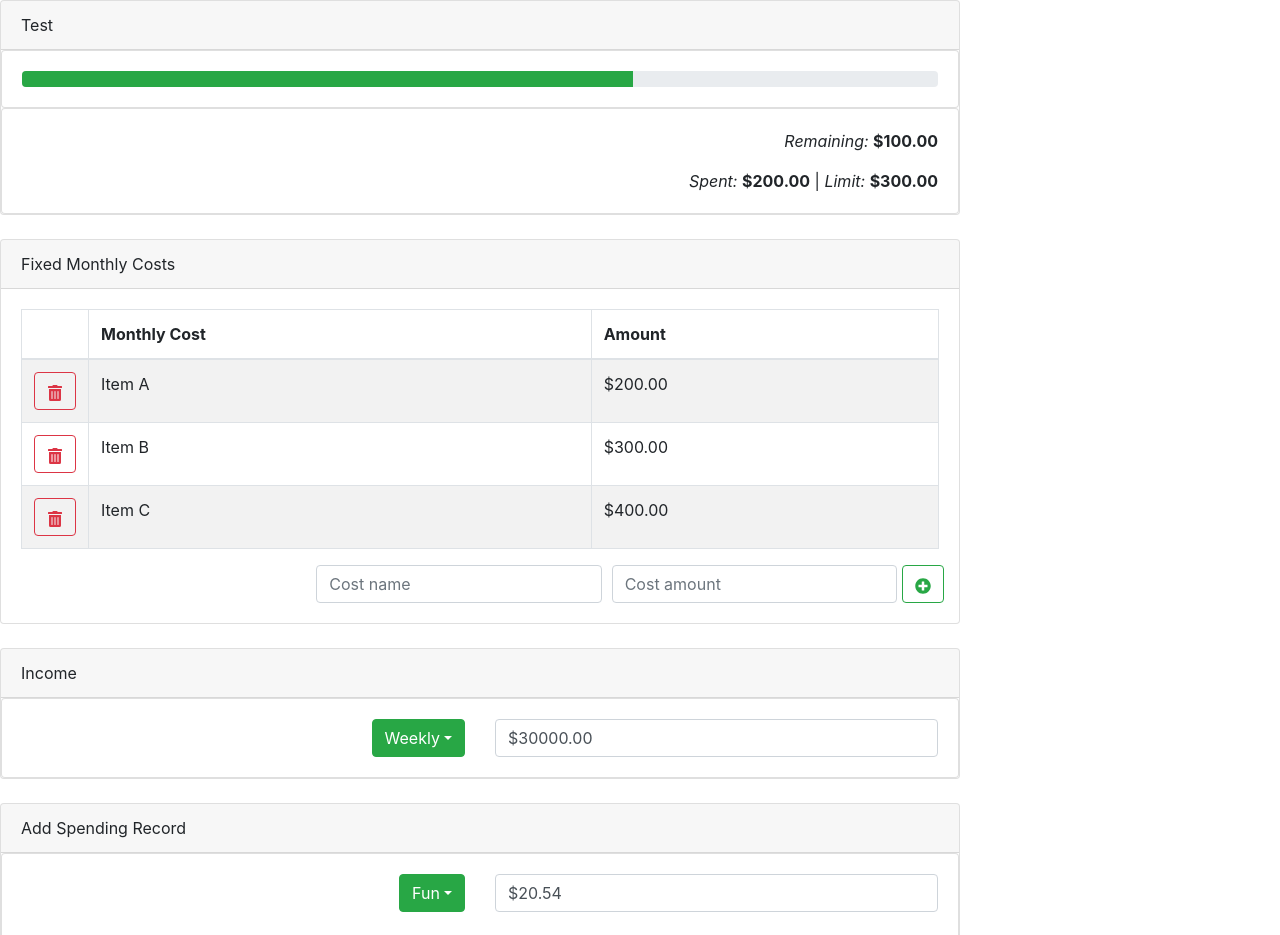
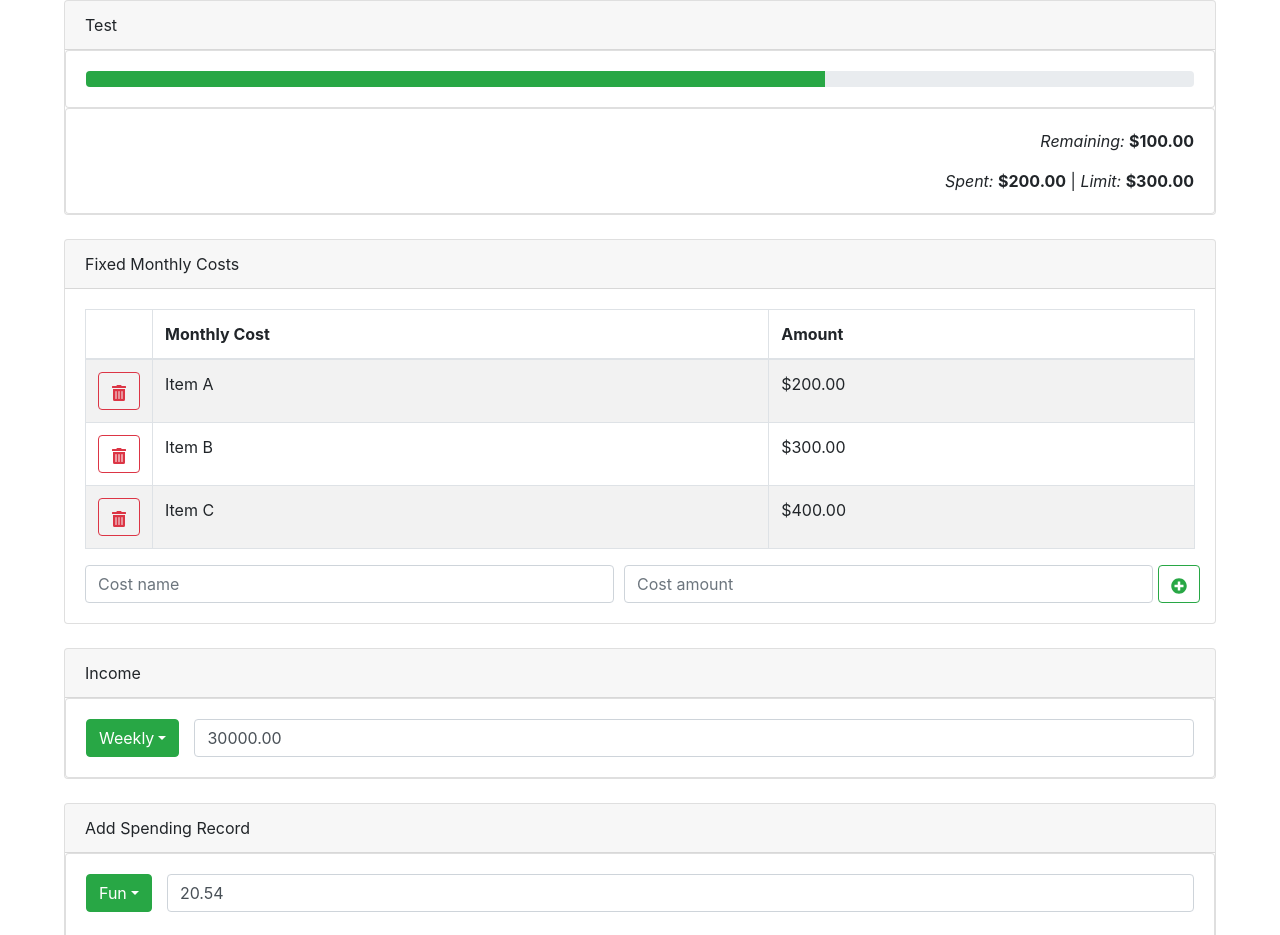
Before and after one commit to philipwilsonchang/yanb, a React (Create React App) app in the folder web/: page / in a window 1280 px wide. Shown: the top 935 px of the page. Built offline with nearby package versions, Linux system fonts and the light colour scheme.

Commit message:
Fix component styling

```diff
--- a/web/src/App.tsx
+++ b/web/src/App.tsx
@@ -29,7 +29,8 @@ const testFlexCategories: FlexCategory[] = [
 
 const App: React.FC = () => {
   return (
-    <div style={{ width: '75%' }}>
+    <div style={{ display: 'flex', justifyContent: 'center' }}>
+    <div style={{ width: '90%' }}>
     <CategoryDisplay name="Test" limit={300} spent={200} />
     <br />
     <FixedSpendingList
@@ -64,6 +65,7 @@ const App: React.FC = () => {
       submitCategory={() => console.log("SUBMIT CATEGORY")}
      />
     </div>
+    </div>
   );
 }
 
--- a/web/src/components/FixedSpendingList.tsx
+++ b/web/src/components/FixedSpendingList.tsx
@@ -52,8 +52,6 @@ const FixedSpendingList: React.FC<IFixedSpendingListProps> = ({ costs, newName,
 			</Table>
 			<Form>
 			    <Form.Row>
-			    	<Col>
-			      	</Col>
 				    <Col>
 				        <Form.Control placeholder="Cost name" onChange={(e: React.FormEvent<FormControlProps & FormControl>) => changeNewName(e.currentTarget.value as string)}/>
 				    </Col>
--- a/web/src/components/FlexCategoryList.tsx
+++ b/web/src/components/FlexCategoryList.tsx
@@ -52,8 +52,6 @@ const FlexCategoryList: React.FC<IFlexCategoryListProps> = ({ categories, newNam
 			</Table>
 			<Form>
 			    <Form.Row>
-			    	<Col>
-			      	</Col>
 				    <Col>
 				        <Form.Control placeholder="Category name" onChange={(e: React.FormEvent<FormControlProps & FormControl>) => changeNewName(e.currentTarget.value as string)}/>
 				    </Col>
--- a/web/src/components/IncomeInput.tsx
+++ b/web/src/components/IncomeInput.tsx
@@ -27,8 +27,7 @@ const IncomeInput: React.FC<IIncomeInputProps> = ({ income, interval, changeInco
 			<Card.Header>Income</Card.Header>
 			<Card.Body className='card text-right'>
 				<Row>
-					<Col>
-						<Dropdown onSelect={(e: any) => changeInterval(e)}>
+					<Dropdown style={{ margin: '0px 0px 0px 15px' }} onSelect={(e: any) => changeInterval(e)}>
 					    <Dropdown.Toggle variant="success" id="dropdown-basic">
 					    	{interval}
 					    </Dropdown.Toggle>
@@ -39,9 +38,8 @@ const IncomeInput: React.FC<IIncomeInputProps> = ({ income, interval, changeInco
 						    <Dropdown.Item eventKey={IncomeInterval.Monthly}>Monthly</Dropdown.Item>
 					    </Dropdown.Menu>
 					</Dropdown>
-					</Col>
 					<Col>
-						<Form.Control value={`$${income.toFixed(2)}`} onChange={(e: React.FormEvent<FormControlProps & FormControl>) => changeIncome(parseFloat(e.currentTarget.value as string))}/>
+						<Form.Control value={income.toFixed(2)} onChange={(e: React.FormEvent<FormControlProps & FormControl>) => changeIncome(parseFloat(e.currentTarget.value as string))}/>
 					</Col>
 				</Row>
 			</Card.Body>
--- a/web/src/components/SpendingAdder.tsx
+++ b/web/src/components/SpendingAdder.tsx
@@ -27,8 +27,7 @@ const SpendingAdder: React.FC<ISpendingAdderProps> = ({ categories, selectedCate
 			<Card.Header>Add Spending Record</Card.Header>
 			<Card.Body className='card text-right'>
 				<Row>
-					<Col>
-						<Dropdown onSelect={(e: any) => changeCategory(e)}>
+					<Dropdown style={{ margin: '0px 0px 0px 15px' }} onSelect={(e: any) => changeCategory(e)}>
 					    <Dropdown.Toggle variant="success" id="dropdown-basic">
 					    	{selectedCategory}
 					    </Dropdown.Toggle>
@@ -38,9 +37,8 @@ const SpendingAdder: React.FC<ISpendingAdderProps> = ({ categories, selectedCate
 					    	))}
 					    </Dropdown.Menu>
 					</Dropdown>
-					</Col>
 					<Col>
-						<Form.Control value={`$${amount.toFixed(2)}`} onChange={(e: React.FormEvent<FormControlProps & FormControl>) => changeAmount(parseFloat(e.currentTarget.value as string))}/>
+						<Form.Control value={amount.toFixed(2)} onChange={(e: React.FormEvent<FormControlProps & FormControl>) => changeAmount(parseFloat(e.currentTarget.value as string))}/>
 					</Col>
 				</Row>
 				<br />
```
Lines whose indentation alone changed are shown as unchanged.
